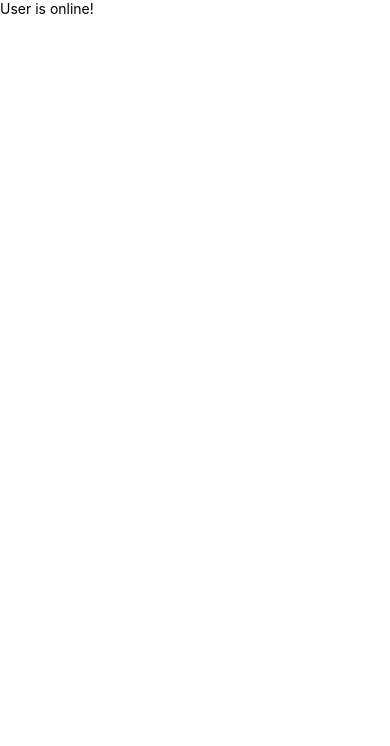
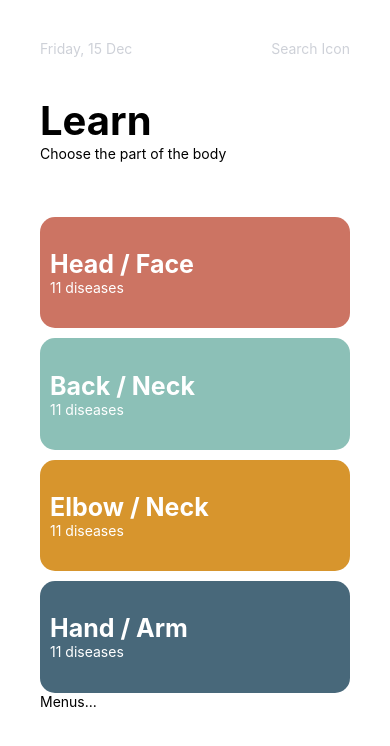
Before and after one commit to yakintech/BAU-4468-react-native-tutorial, a React Native app: screen / in a window 390 px wide. Shown: the top 746 px of the page. Built offline with nearby package versions, Linux system fonts and the light colour scheme.

Commit message:
flex design sample

```diff
--- a/App.js
+++ b/App.js
@@ -5,18 +5,31 @@ import CityList from './src/JsxSample/CityList'
 
 import Content from './src/JsxSample/Content'
 import Footer from './src/JsxSample/Footer'
-import Header from './src/JsxSample/Header'
 import IfElseSample from './src/JsxSample/IfElseSample'
 import UserDetail from './src/JsxSample/UserDetail'
+import BackNeck from './src/templateSample/BackNeck'
+import Elbow from './src/templateSample/Elbow'
+import Hand from './src/templateSample/Hand'
+import HeaderTitle from './src/templateSample/HeaderTitle'
+import HeadFace from './src/templateSample/HeadFace'
+import Menu from './src/templateSample/Menu'
+import Title from './src/templateSample/Title'
 
 
 
 const App = () => {
   return (
     <>
-      <SafeAreaView>
-
-        <IfElseSample></IfElseSample>
+      <SafeAreaView style={{ flex: 1, padding: 20 }}>
+        <View style={{ flex: 1, padding: 20 }}>
+          <HeaderTitle></HeaderTitle>
+          <Title></Title>
+          <HeadFace></HeadFace>
+          <BackNeck></BackNeck>
+          <Elbow></Elbow>
+          <Hand></Hand>
+          <Menu></Menu>
+        </View>
 
       </SafeAreaView>
     </>
--- /dev/null
+++ b/src/templateSample/BackNeck.js
@@ -0,0 +1,18 @@
+import React from 'react'
+import { View, Text } from 'react-native'
+import { boxStyle, boxSubTitleStyles, boxTitleStyles } from './Boxstyle'
+
+
+
+const BackNeck = () => {
+    return (
+
+            <View style={[boxStyle,{ backgroundColor: '#8cc0b7' }]}>
+                <Text style={boxTitleStyles}>Back / Neck</Text>
+                <Text style={boxSubTitleStyles}>11 diseases</Text>
+            </View>
+
+    )
+}
+
+export default BackNeck
--- /dev/null
+++ b/src/templateSample/Boxstyle.js
@@ -0,0 +1,17 @@
+export const boxStyle = {
+    flex: 2,
+    borderRadius: 15,
+    justifyContent: 'center',
+     paddingLeft: 10 ,
+     marginTop:10
+    }
+
+export const boxTitleStyles = {
+    color: 'white',
+    fontSize: 25,
+    fontWeight: "bold",
+}
+
+export const boxSubTitleStyles = {
+    color: 'white'
+}
--- /dev/null
+++ b/src/templateSample/Elbow.js
@@ -0,0 +1,14 @@
+import React from 'react'
+import { View, Text } from 'react-native'
+import { boxStyle, boxSubTitleStyles, boxTitleStyles } from './Boxstyle'
+
+const Elbow = () => {
+    return (
+        <View style={[boxStyle,{ backgroundColor: '#D7952D' }]}>
+            <Text style={boxTitleStyles}>Elbow / Neck</Text>
+            <Text style={boxSubTitleStyles}>11 diseases</Text>
+        </View>
+    )
+}
+
+export default Elbow
--- /dev/null
+++ b/src/templateSample/Hand.js
@@ -0,0 +1,15 @@
+import React from 'react'
+import { View, Text } from 'react-native'
+import { boxStyle, boxSubTitleStyles, boxTitleStyles } from './Boxstyle'
+
+
+const Hand = () => {
+    return (
+        <View style={[boxStyle,{ flex: 2, backgroundColor: '#48687A' }]}>
+            <Text style={boxTitleStyles}>Hand / Arm</Text>
+            <Text style={boxSubTitleStyles}>11 diseases</Text>
+        </View>
+    )
+}
+
+export default Hand
--- /dev/null
+++ b/src/templateSample/HeadFace.js
@@ -0,0 +1,15 @@
+import React from 'react'
+import { View, Text } from 'react-native'
+import { boxStyle, boxSubTitleStyles, boxTitleStyles } from './Boxstyle'
+
+
+const HeadFace = () => {
+    return (
+        <View style={[boxStyle, { backgroundColor: '#CC7463'}]}>
+            <Text style={boxTitleStyles}>Head / Face</Text>
+            <Text style={boxSubTitleStyles}>11 diseases</Text>
+        </View>
+    )
+}
+
+export default HeadFace
--- /dev/null
+++ b/src/templateSample/HeaderTitle.js
@@ -0,0 +1,20 @@
+import React from 'react'
+import { View, Text } from 'react-native'
+
+const HeaderTitle = () => {
+
+    const headerStyles = {
+        flex:1,
+        flexDirection:'row',
+        justifyContent: 'space-between',
+        // display:flex
+    }
+    return (
+        <View style={headerStyles}>
+            <Text style={{ color:'#CED1D8'}}>Friday, 15 Dec</Text>
+            <Text style={{ color:'#CED1D8'}}>Search Icon</Text>
+        </View>
+    )
+}
+
+export default HeaderTitle
--- /dev/null
+++ b/src/templateSample/Menu.js
@@ -0,0 +1,12 @@
+import React from 'react'
+import { View, Text } from 'react-native'
+
+const Menu = () => {
+    return (
+        <View style={{flex:2}}>
+            <Text>Menus...</Text>
+        </View>
+    )
+}
+
+export default Menu
--- /dev/null
+++ b/src/templateSample/Title.js
@@ -0,0 +1,16 @@
+import React from 'react'
+import { View, Text } from 'react-native'
+
+const Title = () => {
+    return (
+        <View style={{ flex: 2 }}>
+            <Text style={{
+                fontSize: 40,
+                fontWeight: "bold"
+            }}>Learn</Text>
+            <Text>Choose the part of the body</Text>
+        </View>
+    )
+}
+
+export default Title
```
Also changed, not shown: flexSample.html (added, +31 -0 lines), notes.txt.
